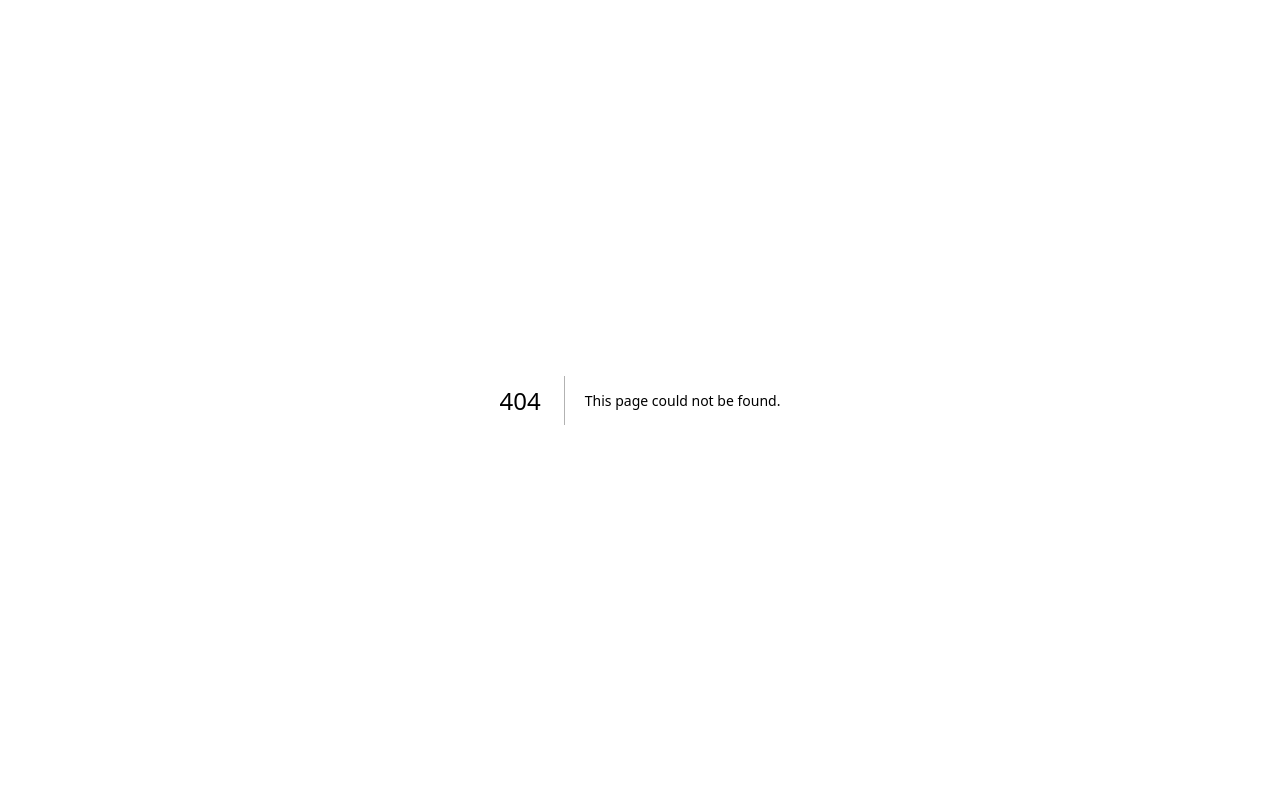
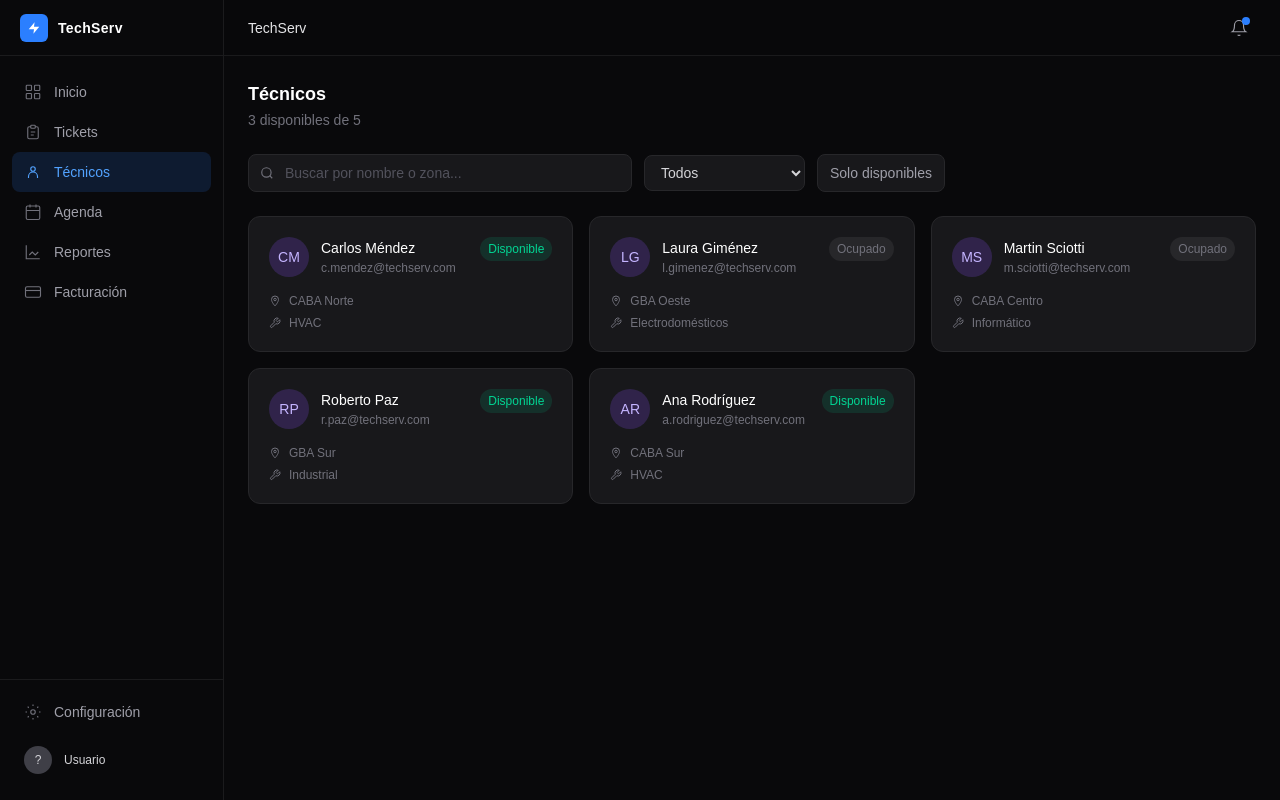
Before and after one commit to willy9461/techserv-frontend, a Next.js app: page /tecnicos in a window 1280 px wide. Before the commit this address had no page. Built offline with nearby package versions, Linux system fonts and the light colour scheme.

Commit message:
feat: add tecnicos page with filters and mock data

```diff
--- /dev/null
+++ b/src/app/(dashboard)/tecnicos/page.tsx
@@ -0,0 +1,176 @@
+'use client'
+
+import { useState, useMemo } from 'react'
+import { Tecnico, TipoEquipo } from '@/types/ticket'
+
+const ESPECIALIDADES = ['Todos', 'HVAC', 'Informático', 'Electrodomésticos', 'Industrial']
+
+const MOCK_TECNICOS: Tecnico[] = [
+  {
+    id: 'tec-001',
+    nombre: 'Carlos Méndez',
+    email: 'c.mendez@techserv.com',
+    especialidad: 'HVAC',
+    zona: 'CABA Norte',
+    disponible: true,
+  },
+  {
+    id: 'tec-002',
+    nombre: 'Laura Giménez',
+    email: 'l.gimenez@techserv.com',
+    especialidad: 'Electrodomésticos',
+    zona: 'GBA Oeste',
+    disponible: false,
+  },
+  {
+    id: 'tec-003',
+    nombre: 'Martin Sciotti',
+    email: 'm.sciotti@techserv.com',
+    especialidad: 'Informático',
+    zona: 'CABA Centro',
+    disponible: false,
+  },
+  {
+    id: 'tec-004',
+    nombre: 'Roberto Paz',
+    email: 'r.paz@techserv.com',
+    especialidad: 'Industrial',
+    zona: 'GBA Sur',
+    disponible: true,
+  },
+  {
+    id: 'tec-005',
+    nombre: 'Ana Rodríguez',
+    email: 'a.rodriguez@techserv.com',
+    especialidad: 'HVAC',
+    zona: 'CABA Sur',
+    disponible: true,
+  },
+]
+
+function TecnicoCard({ tecnico }: { tecnico: Tecnico }) {
+  const initials = tecnico.nombre.split(' ').map(n => n[0]).join('').slice(0, 2)
+
+  return (
+    <div className="bg-zinc-900 border border-zinc-800 rounded-xl p-5 flex flex-col gap-4 hover:border-zinc-700 transition-colors">
+      <div className="flex items-start justify-between gap-3">
+        <div className="flex items-center gap-3">
+          <div className="w-10 h-10 rounded-full bg-violet-500/20 flex items-center justify-center text-sm font-medium text-violet-300 shrink-0">
+            {initials}
+          </div>
+          <div>
+            <p className="text-sm font-medium text-white">{tecnico.nombre}</p>
+            <p className="text-xs text-zinc-500 mt-0.5">{tecnico.email}</p>
+          </div>
+        </div>
+        <span className={`text-xs px-2 py-1 rounded-full font-medium shrink-0 ${
+          tecnico.disponible
+            ? 'bg-emerald-500/15 text-emerald-400'
+            : 'bg-zinc-800 text-zinc-500'
+        }`}>
+          {tecnico.disponible ? 'Disponible' : 'Ocupado'}
+        </span>
+      </div>
+
+      <div className="flex flex-col gap-1.5 text-xs text-zinc-500">
+        <div className="flex items-center gap-2">
+          <svg width="12" height="12" viewBox="0 0 24 24" fill="none" stroke="currentColor" strokeWidth="2">
+            <path d="M12 2a7 7 0 0 1 7 7c0 5-7 13-7 13S5 14 5 9a7 7 0 0 1 7-7z"/><circle cx="12" cy="9" r="2.5"/>
+          </svg>
+          <span>{tecnico.zona}</span>
+        </div>
+        <div className="flex items-center gap-2">
+          <svg width="12" height="12" viewBox="0 0 24 24" fill="none" stroke="currentColor" strokeWidth="2">
+            <path d="M14.7 6.3a1 1 0 0 0 0 1.4l1.6 1.6a1 1 0 0 0 1.4 0l3.77-3.77a6 6 0 0 1-7.94 7.94l-6.91 6.91a2.12 2.12 0 0 1-3-3l6.91-6.91a6 6 0 0 1 7.94-7.94l-3.76 3.76z"/>
+          </svg>
+          <span>{tecnico.especialidad}</span>
+        </div>
+      </div>
+    </div>
+  )
+}
+
+export default function TecnicosPage() {
+  const [search, setSearch] = useState('')
+  const [especialidadFiltro, setEspecialidadFiltro] = useState('Todos')
+  const [soloDisponibles, setSoloDisponibles] = useState(false)
+
+  const filtered = useMemo(() => {
+    return MOCK_TECNICOS.filter(t => {
+      const matchSearch =
+        search === '' ||
+        t.nombre.toLowerCase().includes(search.toLowerCase()) ||
+        t.zona.toLowerCase().includes(search.toLowerCase())
+      const matchEspecialidad =
+        especialidadFiltro === 'Todos' || t.especialidad === especialidadFiltro
+      const matchDisponible = !soloDisponibles || t.disponible
+      return matchSearch && matchEspecialidad && matchDisponible
+    })
+  }, [search, especialidadFiltro, soloDisponibles])
+
+  const disponibles = MOCK_TECNICOS.filter(t => t.disponible).length
+
+  return (
+    <div className="space-y-6">
+      {/* Header */}
+      <div className="flex items-center justify-between">
+        <div>
+          <h1 className="text-lg font-semibold text-white">Técnicos</h1>
+          <p className="text-sm text-zinc-500 mt-0.5">
+            {disponibles} disponible{disponibles !== 1 ? 's' : ''} de {MOCK_TECNICOS.length}
+          </p>
+        </div>
+      </div>
+
+      {/* Filtros */}
+      <div className="flex flex-wrap items-center gap-3">
+        <div className="relative flex-1 max-w-sm">
+          <svg className="absolute left-3 top-1/2 -translate-y-1/2 text-zinc-500" width="14" height="14" viewBox="0 0 24 24" fill="none" stroke="currentColor" strokeWidth="2">
+            <circle cx="11" cy="11" r="8"/><path d="m21 21-4.35-4.35"/>
+          </svg>
+          <input
+            type="text"
+            placeholder="Buscar por nombre o zona..."
+            value={search}
+            onChange={e => setSearch(e.target.value)}
+            className="w-full bg-zinc-900 border border-zinc-800 rounded-lg pl-9 pr-4 py-2 text-sm text-zinc-200 placeholder-zinc-600 focus:outline-none focus:border-zinc-600 transition-colors"
+          />
+        </div>
+
+        <select
+          value={especialidadFiltro}
+          onChange={e => setEspecialidadFiltro(e.target.value)}
+          className="bg-zinc-900 border border-zinc-800 rounded-lg px-3 py-2 text-sm text-zinc-300 focus:outline-none focus:border-zinc-600 transition-colors"
+        >
+          {ESPECIALIDADES.map(e => (
+            <option key={e} value={e}>{e}</option>
+          ))}
+        </select>
+
+        <button
+          onClick={() => setSoloDisponibles(p => !p)}
+          className={`px-3 py-2 rounded-lg text-sm transition-colors border ${
+            soloDisponibles
+              ? 'bg-emerald-500/15 border-emerald-600 text-emerald-400'
+              : 'bg-zinc-900 border-zinc-800 text-zinc-400 hover:bg-zinc-800'
+          }`}
+        >
+          Solo disponibles
+        </button>
+      </div>
+
+      {/* Grid */}
+      {filtered.length === 0 ? (
+        <div className="text-center py-16 text-zinc-500">
+          <p className="text-sm">No se encontraron técnicos con esos filtros.</p>
+        </div>
+      ) : (
+        <div className="grid grid-cols-1 gap-4 sm:grid-cols-2 lg:grid-cols-3">
+          {filtered.map(tecnico => (
+            <TecnicoCard key={tecnico.id} tecnico={tecnico} />
+          ))}
+        </div>
+      )}
+    </div>
+  )
+}
```
